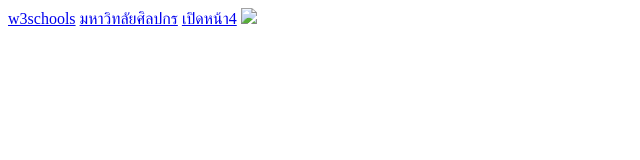
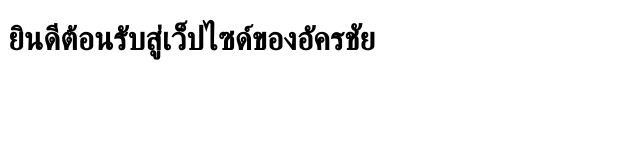
Before and after one commit to 43138-afk/akarachai, a plain HTML site: page index.html in a window 1280 px wide. Shown: the whole page, without its empty margins (0-640 px from the left). Drawn offline with Linux system fonts and the light colour scheme.

Commit message:
Update index.html

```diff
--- a/index.html
+++ b/index.html
@@ -1,13 +1,10 @@
 <!DOCTYPE html>
 <html lang="th">
 <head>
-<title>work05 html links</title>
+<title>ยินดีต้อนรับ</title>
 <meta charset="utf-8">
 </head>
 <body>
-<a href="https://www.w3schools.com/"target="_blank">w3schools</a>
-<a href="https://www.su.ac.th//">มหาวิทลัยศิลปกร</a>
-<a href="work04-63-22.html"target="_blank">เปิดหน้า4</a>
-<a href="รูปแบทแมน.jpg" traget="_blank"><img src="รูปแบทแมน.jpg"width="50px"></a>
+<h1 style="color #1BDE3B">ยินดีต้อนรับสู่เว็ปไซด์ของอัครชัย</h1>
 </body>
 </hyml>
```
